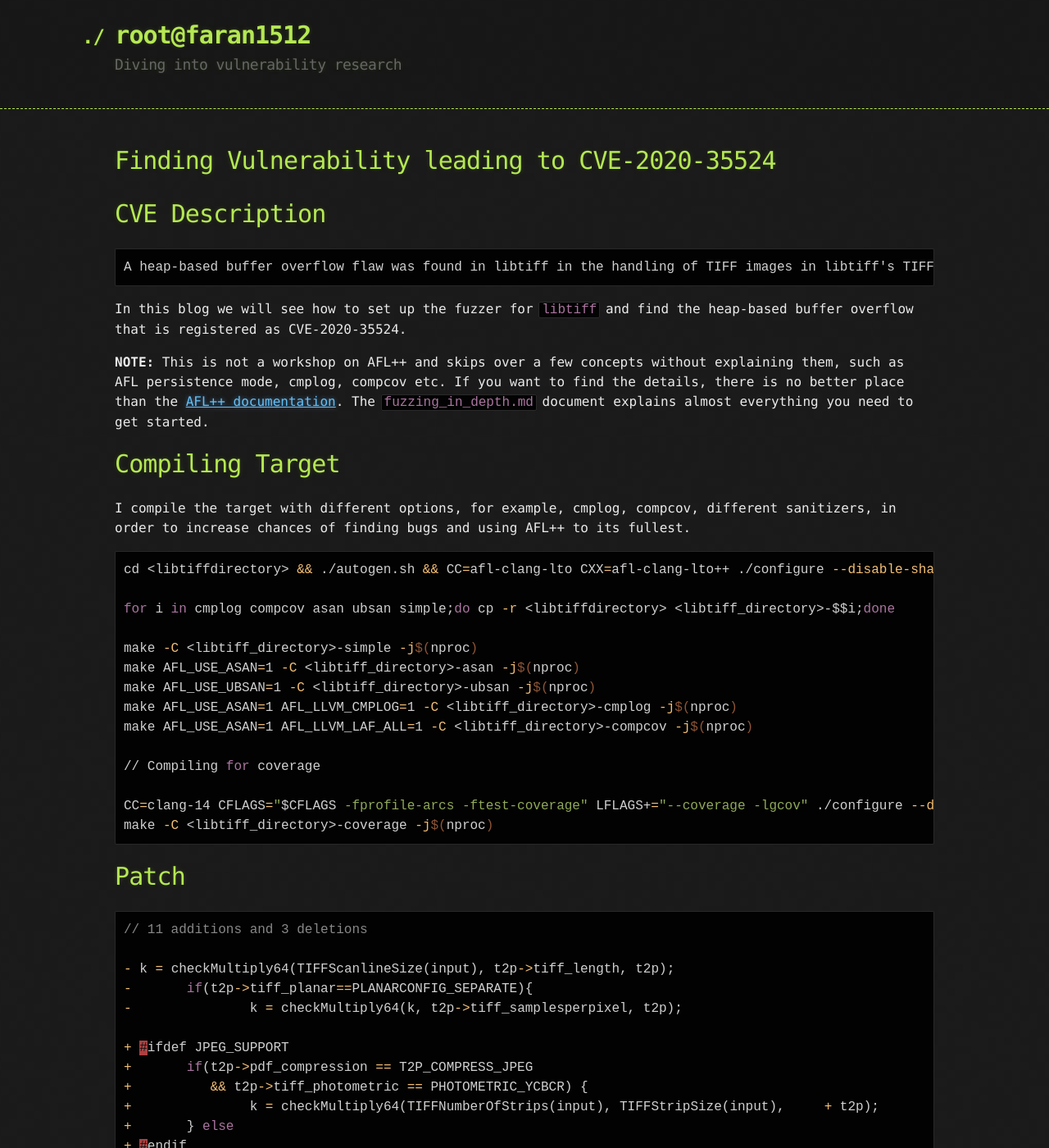
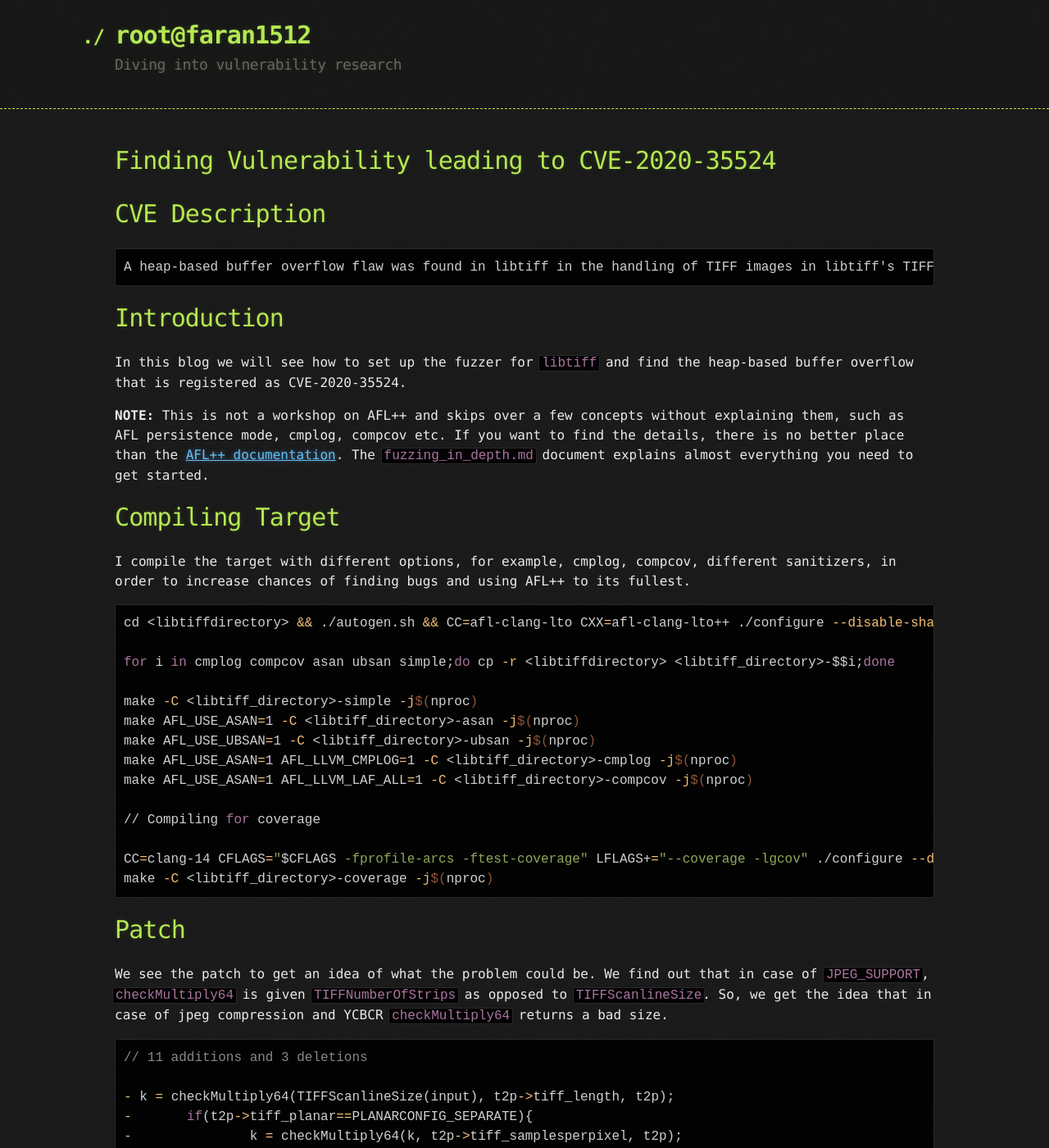
Before and after one commit to faran1512/faran1512.github.io, a Jekyll site: the page built from CVE-2020-35524_Recreate.md, in a window 1280 px wide and 1400 px high. Shown: the whole window at 82% size. Built offline with Jekyll 4.4.1, drawn with Linux system fonts in a browser that asks for light colours; our own code applies the rules of GitHub Pages for plain Markdown files.

Commit message:
blog post

````diff
--- a/CVE-2020-35524_Recreate.md
+++ b/CVE-2020-35524_Recreate.md
@@ -9,6 +9,8 @@ layout: default
 ```text
 A heap-based buffer overflow flaw was found in libtiff in the handling of TIFF images in libtiff's TIFF2PDF tool. A specially crafted TIFF file can lead to arbitrary code execution. The highest threat from this vulnerability is to confidentiality, integrity, as well as system availability.
 ```
+
+# Introduction
 
 In this blog we will see how to set up the fuzzer for `libtiff` and find the heap-based buffer overflow that is registered as CVE-2020-35524.
 
@@ -36,6 +38,8 @@ make -C <libtiff_directory>-coverage -j$(nproc)
 ```
 
 # Patch
+
+We see the patch to get an idea of what the problem could be. We find out that in case of `JPEG_SUPPORT`, `checkMultiply64` is given `TIFFNumberOfStrips` as opposed to `TIFFScanlineSize`. So, we get the idea that in case of jpeg compression and YCBCR `checkMultiply64` returns a bad size.
 
 ```c
 // 11 additions and 3 deletions
````
